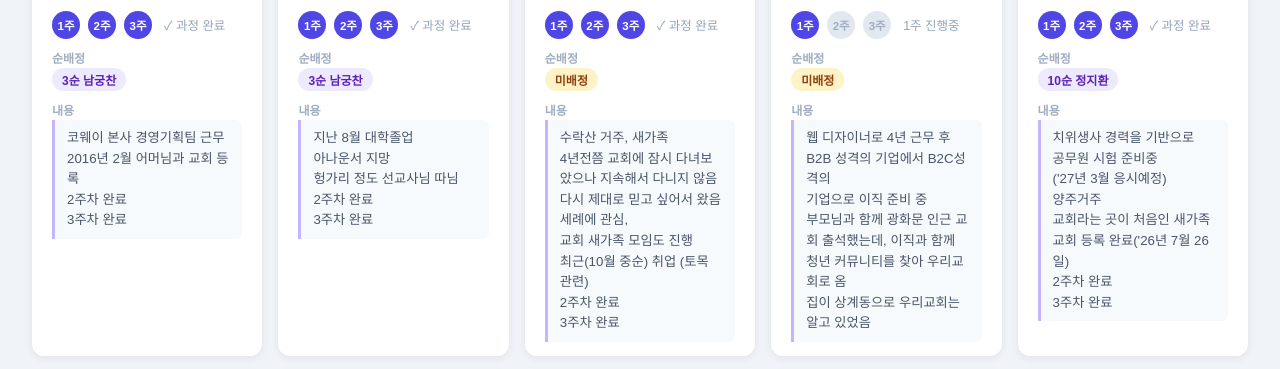
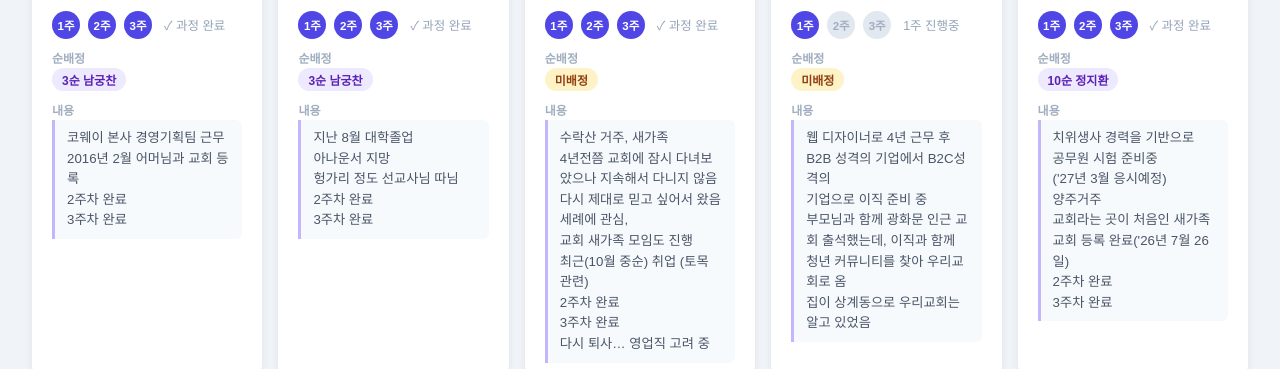
Before and after one commit to CalebKKMin/newfamily-lookup, a plain HTML site: page sheet1_26새가족.html in a window 1280 px wide. Shown: the part 1381-1750 px from the top of the page. Drawn offline with Linux system fonts and the light colour scheme; grey boxes are pictures that could not be loaded.

Commit message:
새가족 변경사항 반영: 최준호(sheet1 40행) 내용 추가 (다시 퇴사… 영업직 고려 중)
Co-Authored-By: Claude Opus 5.5 <noreply@anthropic.com>

```diff
--- a/sheet1_26새가족.html
+++ b/sheet1_26새가족.html
@@ -350,7 +350,7 @@ const DATA = [
   {name:"박정준",age:"94",week1:"O",week2:"O",week3:"O",group:"13순 심승태",note:"재봉사. 진접 거주<br>예배를 쉬다가 2년여만에 다시 나옴<br>또래가 많은 순으로 배정 희망<br>교회 미등록<br>2주차 완료<br>3주차 완료"},
   {name:"조서영",age:"00",week1:"O",week2:"O",week3:"O",group:"10순 정지환",note:"치위생사 경력을 기반으로<br>공무원 시험 준비중<br>('27년 3월 응시예정)<br>양주거주<br>교회라는 곳이 처음인 새가족<br>교회 등록 완료('26년 7월 26일)<br>2주차 완료<br>3주차 완료"},
   {name:"이은조",age:"99",week1:"O",week2:"",week3:"",group:"미배정",note:"웹 디자이너로 4년 근무 후<br>B2B 성격의 기업에서 B2C성격의<br>기업으로 이직 준비 중<br>부모님과 함께 광화문 인근 교회 출석했는데, 이직과 함께 청년 커뮤니티를 찾아 우리교회로 옴<br>집이 상계동으로 우리교회는 알고 있었음"},
-  {name:"최준호",age:"97",week1:"O",week2:"O",week3:"O",group:"미배정",note:"수락산 거주, 새가족<br>4년전쯤 교회에 잠시 다녀보았으나 지속해서 다니지 않음<br>다시 제대로 믿고 싶어서 왔음<br>세례에 관심,<br>교회 새가족 모임도 진행<br>최근(10월 중순) 취업 (토목 관련)<br>2주차 완료<br>3주차 완료"},
+  {name:"최준호",age:"97",week1:"O",week2:"O",week3:"O",group:"미배정",note:"수락산 거주, 새가족<br>4년전쯤 교회에 잠시 다녀보았으나 지속해서 다니지 않음<br>다시 제대로 믿고 싶어서 왔음<br>세례에 관심,<br>교회 새가족 모임도 진행<br>최근(10월 중순) 취업 (토목 관련)<br>2주차 완료<br>3주차 완료<br>다시 퇴사… 영업직 고려 중"},
   {name:"정채은",age:"00",week1:"O",week2:"O",week3:"O",group:"3순 남궁찬",note:"지난 8월 대학졸업<br>아나운서 지망<br>헝가리 정도 선교사님 따님<br>2주차 완료<br>3주차 완료"},
   {name:"김승환",age:"00",week1:"O",week2:"O",week3:"O",group:"3순 남궁찬",note:"코웨이 본사 경영기획팀 근무<br>2016년 2월 어머님과 교회 등록<br>2주차 완료<br>3주차 완료"},
   {name:"강민구",age:"99",week1:"O",week2:"O",week3:"O",group:"3순 남궁찬",note:"54교구 생활 잠시했으나,<br>많은 친구들을 알지는 못함<br>2주차 완료<br>3주차 완료"},
```
